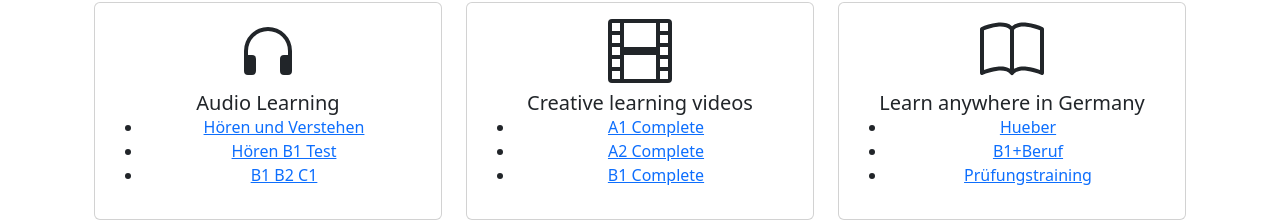
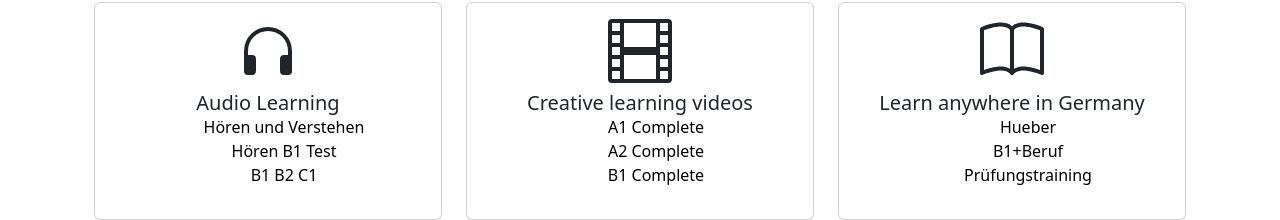
Before and after one commit to clirimaga/final-project, a React (Create React App) app in the folder frontend/: page /helpful-resources in a window 1280 px wide. Shown: the part 778-998 px from the top of the page. Built offline with nearby package versions, Linux system fonts and the light colour scheme; no server answers.

Commit message:
sample of PNB

```diff
--- a/frontend/src/App.js
+++ b/frontend/src/App.js
@@ -4,6 +4,8 @@
 import Login from './components/Login';
 import Register from './components/Register';
 import Resources from './components/Resources';
+import PeopleNearBy from './components/PeopleNearBy'
+import ChatRoom from './components/Chatroom';
 
 function App() {
   return (
@@ -15,6 +17,8 @@
      <Route path='/login' element={<Login />} />
      <Route path='/register' element={<Register />} />
      <Route path='/helpful-resources' element={<Resources />} />
+     <Route path='/peopleNearBy' element={<PeopleNearBy />} />
+     <Route path='/chatRoom' element={<ChatRoom />} />
      {/* <Route path='/profile' element={<Profile />} />
      <Route path='/people-nearby' element={<Nearby />} /> */}
 
--- /dev/null
+++ b/frontend/src/components/Chatroom.js
@@ -0,0 +1,13 @@
+import './components.css'
+import Navigator from './Navigator'
+
+function chatRoom() {
+ return(
+    <div>
+        <Navigator />
+
+    </div>
+ );
+}
+
+export default chatRoom;
--- a/frontend/src/components/Navigator.js
+++ b/frontend/src/components/Navigator.js
@@ -17,6 +17,8 @@
           {location.pathname !== '/helpful-resources'  && location.pathname !== '/login' && location.pathname !== '/register' && <NavLink to="/register" className="nav-link btn-navlinks">Sign Up</NavLink>}
           {location.pathname === '/helpful-resources'  && <NavLink to="#" className="nav-link btn-navlinks">My Profile</NavLink>}
           {location.pathname === '/helpful-resources'  && <NavLink to="#" className="nav-link btn-navlinks">Log Out</NavLink>}
+          {location.pathname !== '/helpful-resources'  && location.pathname !== '/login' && location.pathname !== '/register' && <NavLink to="/peopleNearBy" className="nav-link btn-navlinks">Near me</NavLink>}
+          {location.pathname !== '/helpful-resources'  && location.pathname !== '/login' && location.pathname !== '/register' && <NavLink to="/ChatRoom" className="nav-link btn-navlinks">chat room</NavLink>}
         </Nav>
 
       </Navbar.Collapse>
--- a/frontend/src/components/NewToG.css
+++ /dev/null
@@ -1,26 +0,0 @@
-.grid-container {
-    display: grid;
-    grid-template-columns: auto auto auto;
-    display: flex;
-    justify-content: center;
-  }
-
-  .grid-item {
-    width: 650px;
-    border-left: 1px solid black;
-    background-color: rgba(255, 255, 255, 0.8);
-    padding: 20px;
-    font-size: 30px;
-    text-align: center;
-    border-bottom:none;
-  }
-
-  .lineLeft{
-    border-left: none;
-
-  }
-
-  .Headingcenter{
-    text-align: center;
-
-  }
--- a/frontend/src/components/NewToG.js
+++ b/frontend/src/components/NewToG.js
@@ -1,17 +1,17 @@
 import React from 'react';
-import './NewToG.css'
+import './components.css'
 
 export default function NewToG() {
   return (
     <div>
-      <h2 className='Headingcenter'>NEW TO GERMANY?</h2>
+      <h1 className='Headingcenter'>NEW TO GERMANY?</h1>
       <div class="grid-container">
         <div class="grid-item lineLeft" >
-          <h1>The Good News</h1>
+          <h3>The Good News</h3>
           <p>Learning German just got easier</p>
         </div>
         <div class="grid-item">
-          <h1>The Better News</h1>
+          <h3>The Better News</h3>
           <p>You can learn German with others and have fun doing it</p>
         </div>
       </div>
--- /dev/null
+++ b/frontend/src/components/PeopleNearBy.js
@@ -0,0 +1,37 @@
+import './components.css'
+import Navigator from './Navigator';
+
+
+function PeopleNearBy() {
+    return(
+        <div>
+
+            <Navigator />
+
+            <select className='nearBySelect'>
+                <option value="500m">500m</option>
+                <option value="1km">1km</option>
+                <option value="2km">2km</option>
+                <option value="4km">4km</option>
+                <option value="8km">8km</option>
+                <option value="16km">16km</option>
+                <option value="32km">32km</option>
+                <option value="64km">64km</option>
+            </select>
+
+                <div className='nearByCard'>
+                    <div className='nearByTop'>
+                        <div className='nearByData'>
+                            <h5>name:`${undefined}`, distance:`${undefined}` away</h5>
+                            <button onClick={undefined} className='messageButton'>Send message</button>
+                        </div>
+                        <p>${}</p>
+                    </div>
+                    <div className='nearByImage'>
+                        <img className='nearByImage'/>
+                    </div>
+                </div>
+        </div>
+    );
+}
+export default PeopleNearBy;
--- a/frontend/src/components/Resources.js
+++ b/frontend/src/components/Resources.js
@@ -30,10 +30,10 @@
             <div className="card-body text-center">
               <BsHeadphones size={64} />
               <h5 className="mt-2 mb-0">Audio Learning</h5>
-              <ul>
-             <li><a href='https://open.spotify.com/album/1hIrsbY7DZ0ItN5OrPhI6a'>Hören und Verstehen</a></li>
-             <li> <a href='https://www.youtube.com/watch?v=iUCSJBzhrv0'>Hören B1 Test</a></li>
-             <li><a href='https://www.youtube.com/watch?v=WJzH_vK9e_Y'>B1 B2 C1</a></li>
+              <ul className='dots'>
+             <li><a href='https://open.spotify.com/album/1hIrsbY7DZ0ItN5OrPhI6a' className='linkStyle'>Hören und Verstehen</a></li>
+             <li> <a href='https://www.youtube.com/watch?v=iUCSJBzhrv0'className='linkStyle'>Hören B1 Test</a></li>
+             <li><a href='https://www.youtube.com/watch?v=WJzH_vK9e_Y'className='linkStyle'>B1 B2 C1</a></li>
               </ul>
             </div>
           </div>
@@ -43,10 +43,10 @@
             <div className="card-body text-center">
               <BsFilm size={64} />
               <h5 className="mt-2 mb-0">Creative learning videos</h5>
-              <ul>
-              <li><a href='https://www.youtube.com/watch?v=6Ka_3Rq8JZ4'>A1 Complete</a></li>
-              <li><a href='https://www.youtube.com/watch?v=trEa3ovyDYM'>A2 Complete</a></li>
-              <li><a href='https://www.youtube.com/watch?v=Y_5jwBdOukk'>B1 Complete</a></li>
+              <ul className='dots'>
+              <li><a href='https://www.youtube.com/watch?v=6Ka_3Rq8JZ4' className='linkStyle'>A1 Complete</a></li>
+              <li><a href='https://www.youtube.com/watch?v=trEa3ovyDYM'className='linkStyle'>A2 Complete</a></li>
+              <li><a href='https://www.youtube.com/watch?v=Y_5jwBdOukk'className='linkStyle'>B1 Complete</a></li>
               </ul>
             </div>
           </div>
@@ -56,10 +56,10 @@
             <div className="card-body text-center">
               <BsBook size={64} />
               <h5 className="mt-2 mb-0">Learn anywhere in Germany</h5>
-              <ul>
-              <li><a href='https://www.hueber.de/media/36/GLT_2016_2017_small.pdf'>Hueber</a></li>
-              <li><a href='https://www.google.de/books/edition/Mit_Erfolg_zu_telc_Deutsch_B1_+_Beruf/eWJzrgEACAAJ?hl=en'>B1+Beruf</a></li>
-              <li><a href='https://www.google.de/books/edition/Prüfungstraining/QnuqpwAACAAJ?hl=en'>Prüfungstraining</a></li>
+              <ul className='dots'>
+              <li><a href='https://www.hueber.de/media/36/GLT_2016_2017_small.pdf' className='linkStyle'>Hueber</a></li>
+              <li><a href='https://www.google.de/books/edition/Mit_Erfolg_zu_telc_Deutsch_B1_+_Beruf/eWJzrgEACAAJ?hl=en' className='linkStyle'>B1+Beruf</a></li>
+              <li><a href='https://www.google.de/books/edition/Prüfungstraining/QnuqpwAACAAJ?hl=en' className='linkStyle'>Prüfungstraining</a></li>
               </ul>
             </div>
           </div>
--- a/frontend/src/components/components.css
+++ b/frontend/src/components/components.css
@@ -133,3 +133,95 @@
     background-repeat: no-repeat;
     background-size: cover;
 } */
+.grid-container {
+    display: grid;
+    grid-template-columns: auto auto auto;
+    display: flex;
+    justify-content: center;
+    margin-top: 40px;
+    margin-bottom: 40px;
+  }
+
+  .grid-item {
+    width: 650px;
+    border-left: 1px solid black;
+    background-color: rgba(255, 255, 255, 0.8);
+    padding: 20px;
+    font-size: 30px;
+    text-align: center;
+    border-bottom:none;
+  }
+
+.Headingcenter{
+  text-align: center;
+}
+
+.linkStyle{
+  text-decoration: none;
+  color: #000;
+}
+
+.dots{
+  list-style-type: none;
+}
+
+
+.lineLeft{
+    border-left: none;
+}
+
+.nearByCard{
+    background-image: url('https://res.cloudinary.com/dffxhlnzz/image/upload/v1677059129/wave_6_ax8g3s.svg');
+    background-repeat: no-repeat;
+    background-position: center;
+    background-size: cover;
+    border: 1px solid black;
+    border-radius: 3px;
+    width: 800px;
+    margin: auto;
+    padding: 20px;
+
+}
+.nearByImage{
+    border-radius: 3px;
+    width: 99.1%;
+    height: 350px;
+    display: flex;
+    margin-top: 20px;
+    margin-bottom: 20px;
+    margin: 10px auto;
+    display: flex;
+    align-items: center;
+    justify-content: center;
+}
+
+.messageButton{
+    border-radius: 3px;
+    background-color: #0A3939;
+    color: #D8D2B9;
+    display: flex;
+    flex-direction: row-reverse;
+}
+
+.nearBySelect {
+    border-radius: 3px;
+    background-color: #0A3939;
+    color: #D8D2B9;
+    font-size: 21px;
+    width: 178px;
+    margin-bottom: 25px;
+    margin-top: 25px;
+}
+
+.nearByData{
+    display: flex;
+    justify-content: space-between;
+}
+
+.dark {
+    background-color: black;
+}
+
+.dark h1 h2 h3 h4 h5 p {
+    color: white;
+}
```
Also changed, not shown: 1 other file (tests, documents, lock files or other folders).
